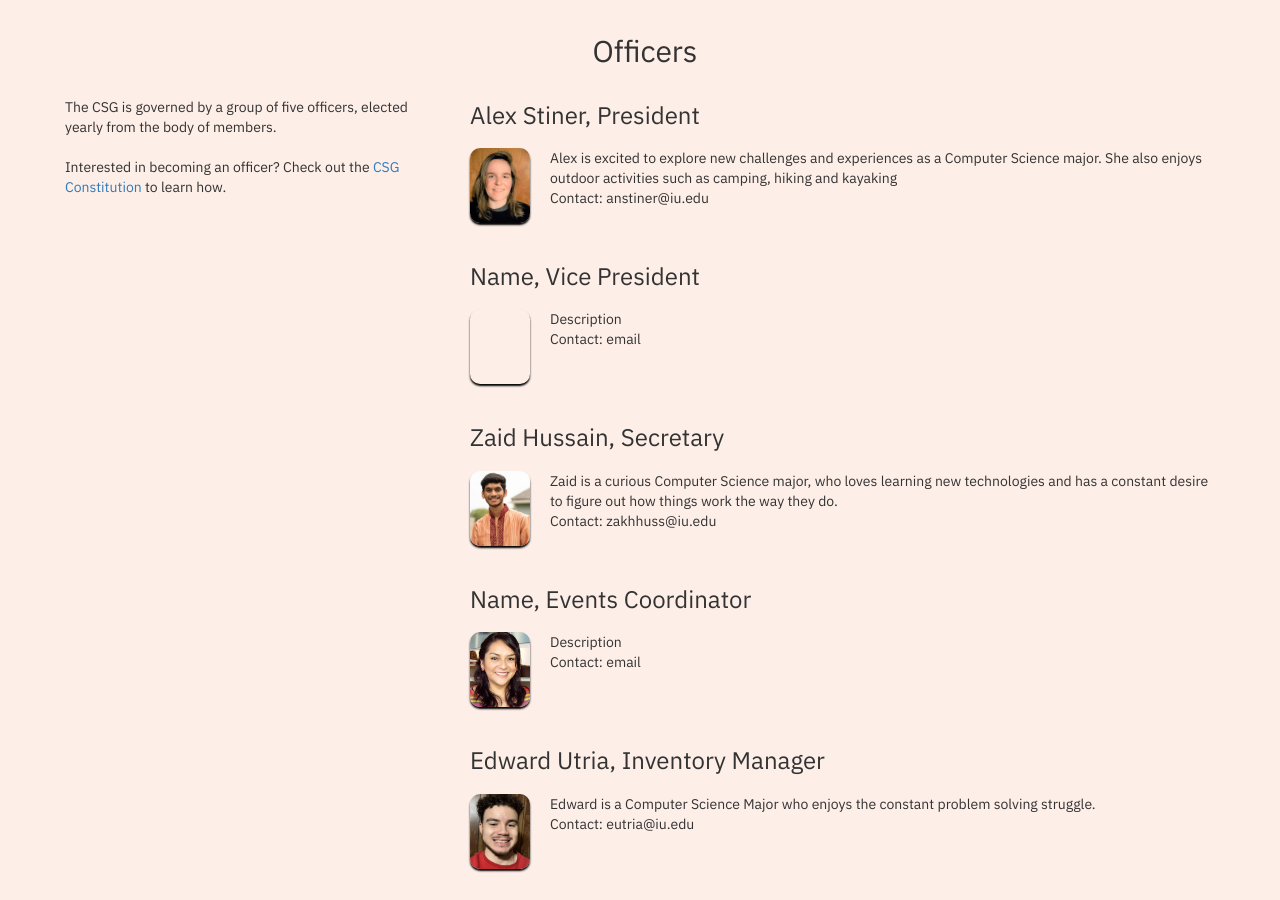
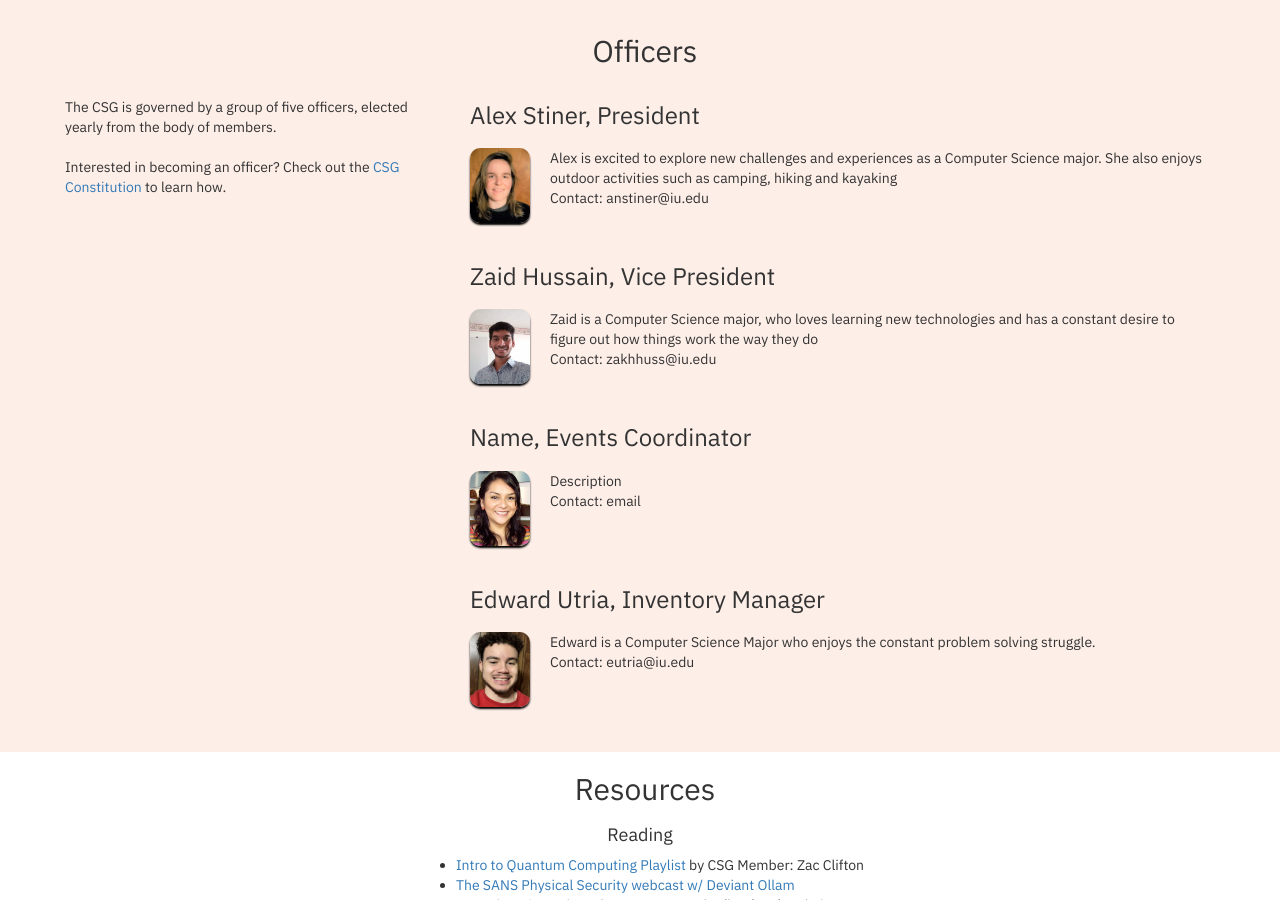
Before and after one commit to ius-csg/csghomepage, a Jekyll site: the page built from index.html, in a window 1280 px wide and 900 px high, scrolled down 2065 px. Built offline with Jekyll 4.4.1, drawn with Linux system fonts in a browser that asks for light colours.

Commit message:
Update VP

```diff
--- a/_data/people.yml
+++ b/_data/people.yml
@@ -4,15 +4,10 @@
    description: "Alex is excited to explore new challenges and experiences as a Computer Science major. She also enjoys outdoor activities such as camping, hiking and kayaking"
    contact: "anstiner@iu.edu"
 
-- name: "Name"
+- name: "Zaid Hussain"
   occupation: "Vice President"
-  description: "Description"
-  contact: "email"
-
-- name: "Zaid Hussain"
-  occupation: "Secretary"
-  description: "Zaid is a curious Computer Science major, who loves learning new technologies and has a constant desire to figure out how things work the way they do."
-  contact:  "zakhhuss@iu.edu"
+  description: "Zaid is a Computer Science major, who loves learning new technologies and has a constant desire to figure out how things work the way they do"
+  contact: "zakhhuss@iu.edu"
 
 - name: "Name"
   occupation: "Events Coordinator"
```
Also changed, not shown: assets/images/officers/Secretary.jpg (deleted), assets/images/officers/Vice President.jpg (added).
